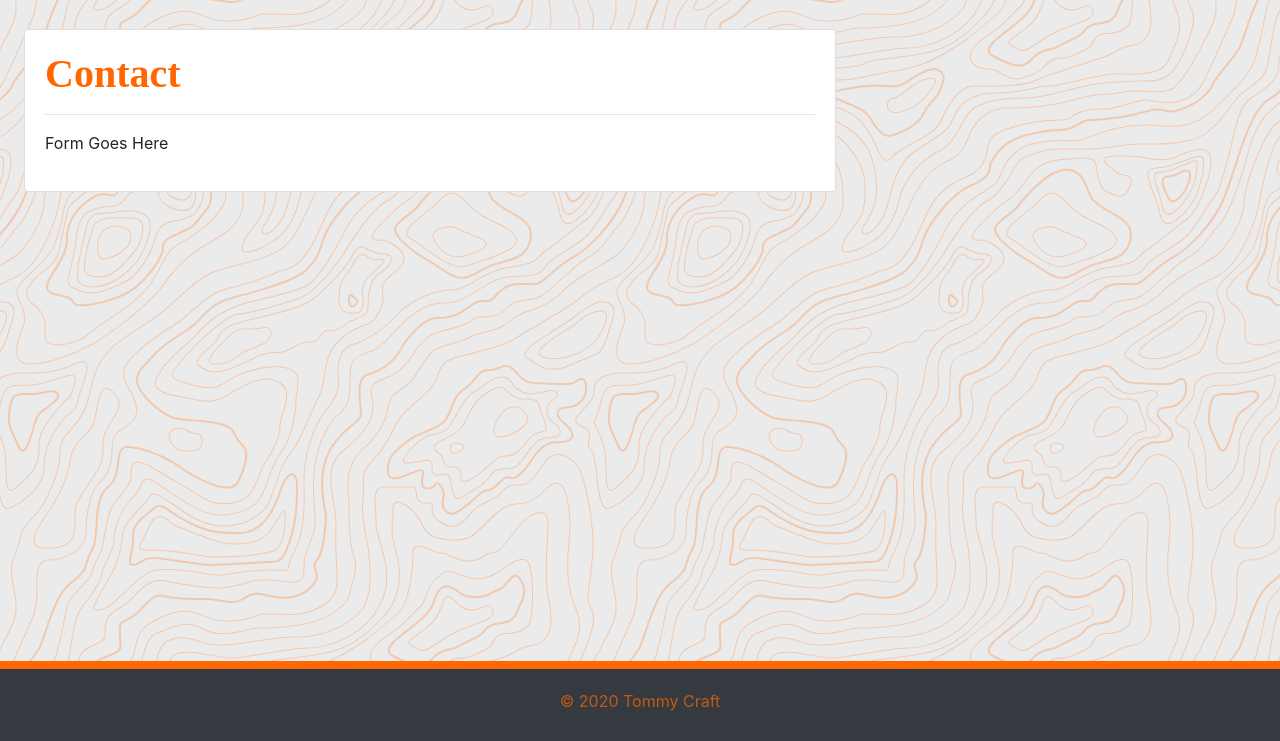
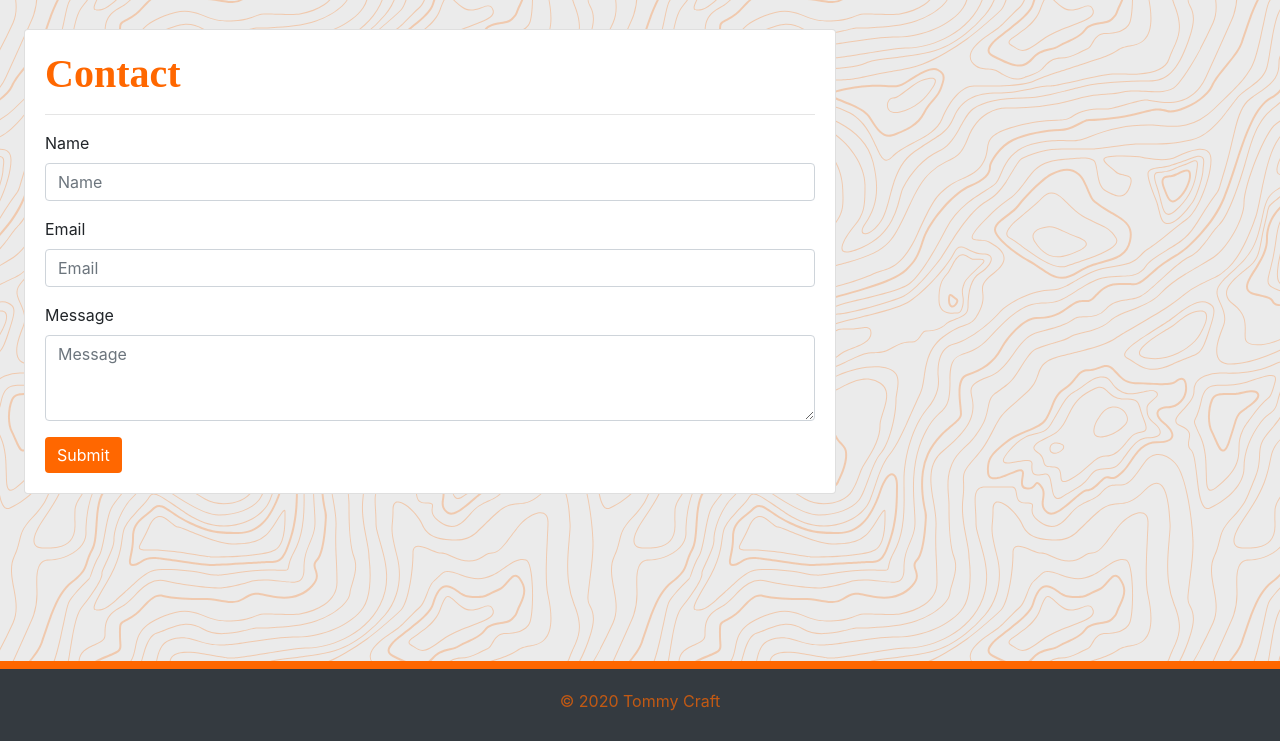
Before and after one commit to DJFriar/SMU-Homework-02, a plain HTML site: page contact.html in a window 1280 px wide. Shown: the part 59-800 px from the top of the page. Drawn offline with nearby package versions, Linux system fonts and the light colour scheme.

Commit message:
FInished contact page.

```diff
--- a/contact.html
+++ b/contact.html
@@ -47,7 +47,21 @@
               <div class="card-body">
                 <h5 class="card-title">Contact</h5>
                 <hr />
-                <p>Form Goes Here</p>
+                <form>
+                    <div class="form-group">
+                        <label for="name">Name</label>
+                        <input type="name" class="form-control" id="name" placeholder="Name">
+                      </div>
+                    <div class="form-group">
+                      <label for="exampleInputEmail1">Email</label>
+                      <input type="email" class="form-control" id="exampleInputEmail1" aria-describedby="emailHelp" placeholder="Email">
+                    </div>
+                    <div class="form-group">
+                        <label for="exampleFormControlTextarea1">Message</label>
+                        <textarea class="form-control" id="exampleFormControlTextarea1" rows="3" placeholder="Message"></textarea>
+                      </div>
+                    <button type="submit" class="btn btn-primary">Submit</button>
+                  </form>
               </div>
             </div>
           </div>
```
Also changed, not shown: style.css.
